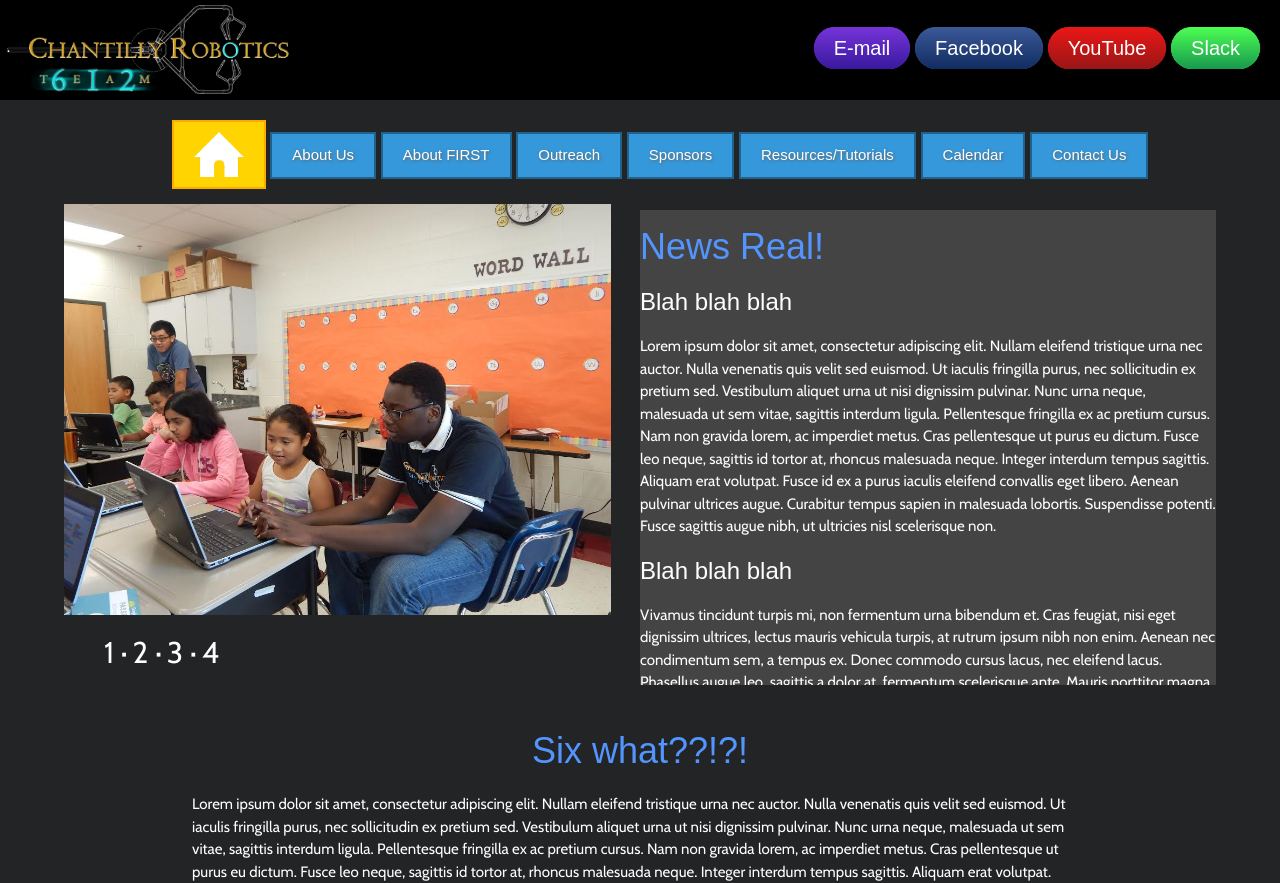
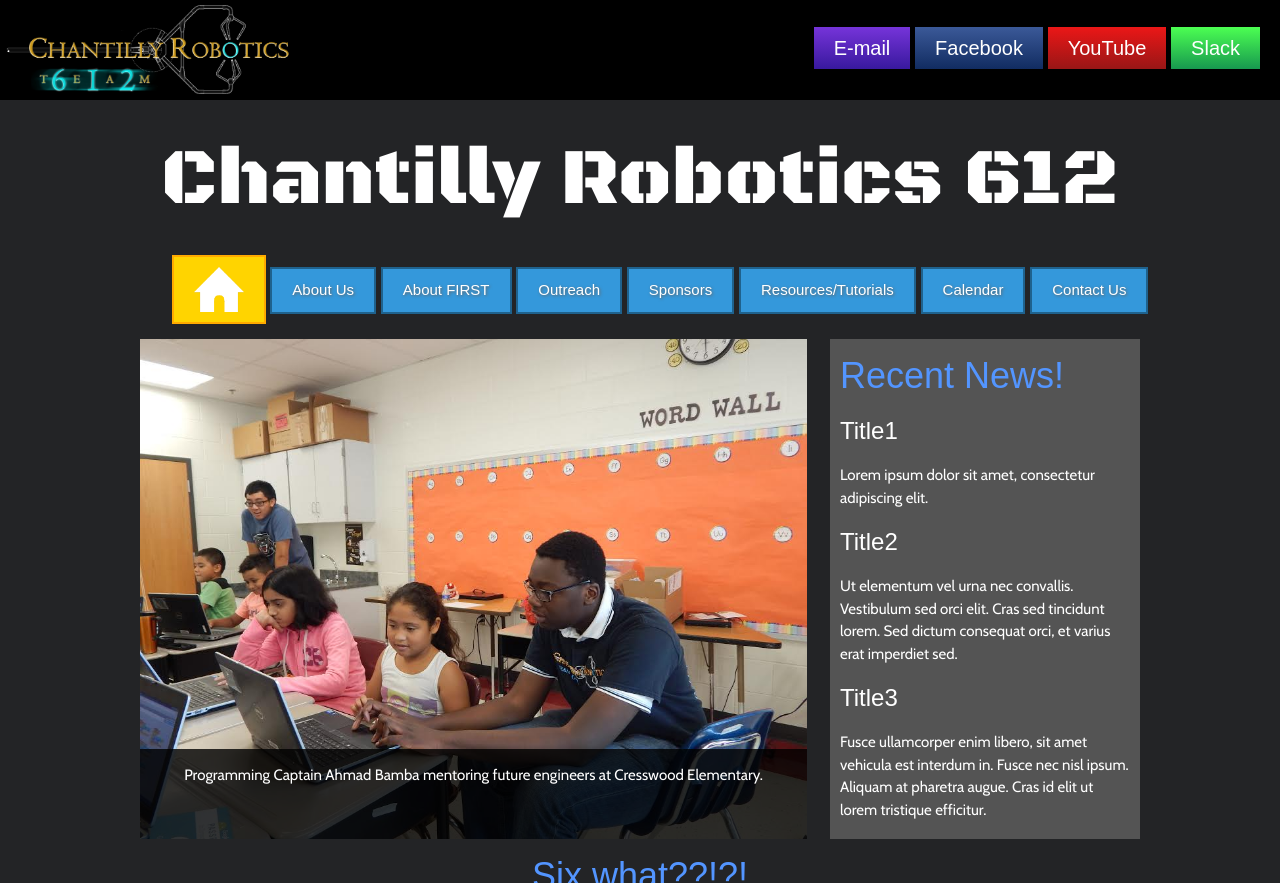
Before and after one commit to Ahmad-Bamba/chsrobo-website, a plain HTML site: page index.html in a window 1280 px wide. Shown: the top 883 px of the page. Drawn offline with nearby package versions, Linux system fonts and the light colour scheme; a web font is replaced by a local one.

Commit message:
New hot improvements

```diff
--- a/css/style.css
+++ b/css/style.css
@@ -1,9 +1,11 @@
 @import url('https://fonts.googleapis.com/css?family=Aldrich');
 @import url('https://fonts.googleapis.com/css?family=Cabin');
+@import url('https://fonts.googleapis.com/css?family=Black+Ops+One');
 
 body {
     background-color: #232426;
     margin-top: 0 20% 0 20%;
+    min-width: 1035px;
 }
 
 h1 {
@@ -19,6 +21,12 @@ h2 {
 h3 {
     color: white;
     font-family: 'Aldrich', sans-serif !important;
+}
+
+h4 {
+    font-family: 'Black Ops One', cursive !important;
+    color: white;
+    font-size: 105px;
 }
 
 p {
@@ -37,7 +45,7 @@ ul li {
 
 a {
     color: #5395ff;
-    text-decoration: none;
+    text-decoration: underline;
 }
 
 a:active {
@@ -46,7 +54,7 @@ a:active {
 
 a:visited {
     text-decoration: line-through;
-    color: #979ca3;
+    color: #545454;
 }
 
 #header {
@@ -55,10 +63,11 @@ a:visited {
     background-color: black;
     margin-top: 0px;
     padding-top: 0px;
-    position: fixed;
-    top: 0px;
+    position: absolute;
+    top: 0;
     left: 0px;
     min-width: 846px;
+    z-index: 1;
 }
 
 #logoimg {
@@ -83,9 +92,6 @@ a:visited {
     background-image: -ms-linear-gradient(top, #7634d9, #38199e);
     background-image: -o-linear-gradient(top, #7634d9, #38199e);
     background-image: linear-gradient(to bottom, #7634d9, #38199e);
-    -webkit-border-radius: 28;
-    -moz-border-radius: 28;
-    border-radius: 28px;
     font-family: 'Aldrich', sans-serif !important;
     color: #ffffff;
     font-size: 20px;
@@ -110,9 +116,6 @@ a:visited {
     background-image: -ms-linear-gradient(top, #3b5998, #112c61);
     background-image: -o-linear-gradient(top, #3b5998, #112c61);
     background-image: linear-gradient(to bottom, #3b5998, #112c61);
-    -webkit-border-radius: 28;
-    -moz-border-radius: 28;
-    border-radius: 28px;
     font-family: 'Aldrich', sans-serif !important;
     color: #ffffff;
     font-size: 20px;
@@ -137,9 +140,6 @@ a:visited {
     background-image: -ms-linear-gradient(top, #eb1717, #991616);
     background-image: -o-linear-gradient(top, #eb1717, #991616);
     background-image: linear-gradient(to bottom, #eb1717, #991616);
-    -webkit-border-radius: 28;
-    -moz-border-radius: 28;
-    border-radius: 28px;
     font-family: 'Aldrich', sans-serif !important;
     color: #ffffff;
     font-size: 20px;
@@ -164,9 +164,6 @@ a:visited {
     background-image: -ms-linear-gradient(top, #4cff52, #17994f);
     background-image: -o-linear-gradient(top, #4cff52, #17994f);
     background-image: linear-gradient(to bottom, #4cff52, #17994f);
-    -webkit-border-radius: 28;
-    -moz-border-radius: 28;
-    border-radius: 28px;
     font-family: 'Aldrich', sans-serif !important;
     color: #ffffff;
     font-size: 20px;
@@ -185,9 +182,7 @@ a:visited {
 }
 
 
-#top {
-    margin-top: 120px;
-}
+#top { /*:(*/ }
 
 #home {
     width: 50px;
@@ -195,7 +190,7 @@ a:visited {
 
 .expandable {
     background-color: #444444;
-    padding-top: 1%;
+    padding: 1% 0 2% 0;
 }
 
 #top ul li {
@@ -262,23 +257,59 @@ a:visited {
 }
 
 #news {
-    height: 475px;
+    padding-bottom: 2%;
     float: left;
-    overflow-y: scroll;
+    /*overflow-y: scroll;*/
     background-color: #444444;
     margin: 1% 0% 5% 0%;
 }
 
+#middle {
+    width: 1000px;
+    height: 500px; /*blaze it*/
+}
+
+#slideshow {
+    /*background-color: orange;*/
+    position: relative;
+    float: left;
+    width: 667px;
+    height: 500px;
+}
+
+#slideshow img {
+    float: left;
+    width: inherit;
+    height: inherit;
+}
+
+#captions {
+    position: absolute;
+    float: left;
+    bottom: 0;
+    background-color: rgba(0, 0, 0, 0.8);
+    width: 667px;
+    height: 90px;
+}
+
+#news {
+    background-color: #545454;
+    height: 500px;
+    width: 310px;
+    margin: 0 0 0 0;
+    float: right;
+}
+
 .row {
     display: table;
+    padding: 0 5% 0 5%;
 }
 
 .lcol {
-    padding: 0 0 0 5%;
+
 }
 
 .rcol {
-    padding: 0 5% 0 0;
     display: table-cell;
 }
 
@@ -289,3 +320,7 @@ a:visited {
 .trophy {
     width: 30px;
 }
+
+.slide img {
+    min-width: 100%;
+}
--- a/index.html
+++ b/index.html
@@ -9,6 +9,8 @@
     <!--fonts-->
     <link href="https://fonts.googleapis.com/css?family=Aldrich" rel="stylesheet">
     <link href="https://fonts.googleapis.com/css?family=Cabin" rel="stylesheet">
+    <link href="https://fonts.googleapis.com/css?family=Black+Ops+One" rel="stylesheet">
+
 </head>
 
 <body>
@@ -16,12 +18,31 @@
         //sorry for being lazy :(
        function toggle_visibility(id) {
            var e = document.getElementById(id);
-           if(e.style.display == 'block')
+           if(e.style.display == 'block') {
                e.style.display = 'none';
-           else
+           } else {
+              close_all();
               e.style.display = 'block';
            }
+       }
+
+       function close_all() {
+           document.getElementById('about').style.display = 'none';
+           document.getElementById('first').style.display = 'none';
+           document.getElementById('outreach').style.display = 'none';
+           document.getElementById('sponsor').style.display = 'none';
+           document.getElementById('retu').style.display = 'none';
+           document.getElementById('calendar').style.display = 'none';
+           document.getElementById('contact').style.display = 'none';
+       }
        </script>
+    <div style="padding: 110px 0 0 0; margin-bottom: 0">
+        <center>
+            <h4 style="font-size: 80px;">
+                Chantilly Robotics 612
+            </h4>
+        </center>
+    </div>
     <div id="header">
         <a href="index.html">
             <img src="img/logo.png" id="logoimg">
@@ -206,68 +227,36 @@
         </div>
     </div>
 
-    <div class="row">
-        <div id="content" class="w3-half lcol">
+    <center>
+        <div id="middle">
             <div id="slideshow">
-                <img src="img/slideshow/1.jpg" style="max-width: 95%;" title="Sad static slideshow :(">
-                <div id="slmenu">
-                    <ul>
-                        <li>1</li>
-                        <li>2</li>
-                        <li>3</li>
-                        <li id="last">4</li>
-                    </ul>
+                <img src="img/slideshow/1.jpg" title="Sad static slideshow :(" />
+                <div id="captions">
+                    <div id="captiontext" style="width: 100%; height: 100%">
+                        <center><p>Programming Captain Ahmad Bamba mentoring future engineers at Cresswood Elementary.</p><center>
                     </div>
                 </div>
             </div>
 
-        <div id="main" class="w3-half rcol">
-            <div id="news" class="w3-rest">
-                    <h1>News Real!</h1>
-
-                    <h3>Blah blah blah</h3>
+            <div id="news" style="text-align: left !important; padding: 0 1% 0 1%;">
+                <h1>Recent News!</h1>
+                <h3>Title1</h3>
                 <p>
-                        Lorem ipsum dolor sit amet, consectetur adipiscing elit. Nullam eleifend tristique urna nec auctor.
-                        Nulla venenatis quis velit sed euismod. Ut iaculis fringilla purus, nec sollicitudin ex pretium sed.
-                        Vestibulum aliquet urna ut nisi dignissim pulvinar. Nunc urna neque, malesuada ut sem vitae, sagittis
-                        interdum ligula. Pellentesque fringilla ex ac pretium cursus. Nam non gravida lorem, ac imperdiet metus.
-                        Cras pellentesque ut purus eu dictum. Fusce leo neque, sagittis id tortor at, rhoncus malesuada neque.
-                        Integer interdum tempus sagittis. Aliquam erat volutpat. Fusce id ex a purus iaculis eleifend convallis
-                        eget libero. Aenean pulvinar ultrices augue. Curabitur tempus sapien in malesuada lobortis. Suspendisse potenti.
-                        Fusce sagittis augue nibh, ut ultricies nisl scelerisque non.
+                    Lorem ipsum dolor sit amet, consectetur adipiscing elit.
                 </p>
-
-                    <h3>Blah blah blah</h3>
+                <h3>Title2</h3>
                 <p>
-                        Vivamus tincidunt turpis mi, non fermentum urna bibendum et. Cras feugiat, nisi eget dignissim ultrices,
-                        lectus mauris vehicula turpis, at rutrum ipsum nibh non enim. Aenean nec condimentum sem, a tempus ex. Donec
-                        commodo cursus lacus, nec eleifend lacus. Phasellus augue leo, sagittis a dolor at, fermentum scelerisque ante.
-                        Mauris porttitor magna vel turpis imperdiet, eget lacinia metus varius. Sed nulla nisl, venenatis vitae magna in,
-                        hendrerit vulputate mauris. Sed nec tristique nunc, sit amet rhoncus nisl. Nam luctus luctus est ut venenatis. Proin
-                        neque nibh, vulputate vel lacus nec, pretium tincidunt orci. Vestibulum blandit scelerisque sapien in feugiat. Suspendisse
-                        potenti. Praesent semper dui orci, fermentum ullamcorper tortor rutrum id. Ut ornare sit amet arcu eu fringilla. Praesent
-                        id vehicula libero.
+                    Ut elementum vel urna nec convallis. Vestibulum sed orci elit. Cras
+                    sed tincidunt lorem. Sed dictum consequat orci, et varius erat imperdiet sed.
                 </p>
-
-                    <h3>Blah blah blah</h3>
+                <h3>Title3</h3>
                 <p>
-                        Mauris nunc odio, ullamcorper scelerisque erat non, viverra mollis justo. Phasellus ut pretium justo. Duis sit amet porta
-                        magna, at tempus nisi. Integer ut eros sed lorem scelerisque vestibulum eget tincidunt metus. Fusce at arcu ut leo eleifend
-                        fringilla et id arcu. Pellentesque non mauris at diam imperdiet posuere in eget leo. Ut eget lacus enim. Morbi volutpat varius
-                        facilisis. Interdum et malesuada fames ac ante ipsum primis in faucibus. Aliquam tristique gravida varius. Quisque sollicitudin
-                        sollicitudin ligula, et vehicula tortor volutpat ut. Donec in ornare quam, et ornare urna. Etiam efficitur nisi ac consequat
-                        varius. Mauris tincidunt, magna eu iaculis fringilla, enim lorem laoreet urna, et iaculis quam lorem eu lorem. Suspendisse
-                        potenti.
+                    Fusce ullamcorper enim libero, sit amet vehicula est interdum in. Fusce nec nisl
+                    ipsum. Aliquam at pharetra augue. Cras id elit ut lorem tristique efficitur.
                 </p>
             </div>
-
-            <!--
-            <div id="calendar_again">
-                <iframe src="https://calendar.google.com/calendar/embed?src=ahmad.eb.bamba%40gmail.com&ctz=America/New_York" style="border: 0; width: 100%; height: 300px" frameborder="0" scrolling="no" class="w3-rest"></iframe>
         </div>
-            -->
-        </div>
-    </div>
+    </center>
 
     <div id="Welcome">
         <center><h1>Six what??!?!</h1></center>
@@ -289,6 +278,7 @@
         </div>
     </center>
 
+    <center>
         <div class="row">
             <div class="lcol w3-half">
                 <center><h1>Awards:</h1></center>
@@ -310,27 +300,11 @@
 
             </div>
             <div class="rcol w3-half">
-            <center><a href="sponsors.html"><h1>Meet our Sponsors</h1></a></center>
-            <p>
-                Lorem ipsum dolor sit amet, consectetur adipiscing elit. Nam dapibus luctus congue.
-                Donec sed lacus massa. Sed ut ligula quis magna aliquam ornare. Aliquam in varius purus.
-                Maecenas finibus iaculis risus ac pretium. Pellentesque consectetur leo non leo placerat, sit
-                amet aliquam nisl ultrices. Duis tristique arcu sed lacus rhoncus accumsan. Vestibulum fringilla
-                luctus augue, a commodo nunc faucibus sit amet. In elementum mattis lobortis. In faucibus orci eget
-                mattis imperdiet. Curabitur dignissim augue in rutrum egestas. Sed mollis vestibulum ligula sit amet accumsan.
-            </p>
-
-            <p>
-                Aliquam finibus tempus pellentesque. Sed sed maximus ligula. Donec auctor id justo elementum ultricies.
-                Etiam mattis nisi dolor, id rhoncus nibh blandit mattis. Ut dapibus ipsum et ante iaculis finibus.
-                Vivamus mattis pretium metus, eget rutrum dolor egestas et. Aenean varius ligula urna, cursus fringilla dui
-                sodales non. Integer vitae quam non sapien facilisis mattis. Nullam in bibendum orci. Aenean blandit nisi et
-                odio molestie, non malesuada nisi placerat. Morbi sollicitudin vulputate scelerisque. Pellentesque congue
-                magna ac felis efficitur, a porta urna tempor. Curabitur at porttitor tellus. Donec non sapien hendrerit,
-                lacinia mauris eu, bibendum arcu.
-            </p>
+                <center><h1>Meet our Sponsors</h1></center>
+                <center><a href="sponsors.html"><img src="img/sponsors.png" style="width: 80%; paddng: 0 0 0 3%" /></a></center>
             </div>
         </div>
+    </center>
 
     <div id="end" style="background-color: black; overflow-y: auto;">
         <center>
```
Also changed, not shown: img/sponsors.png (added), 1 other file. Lines whose indentation alone changed are shown as unchanged.
